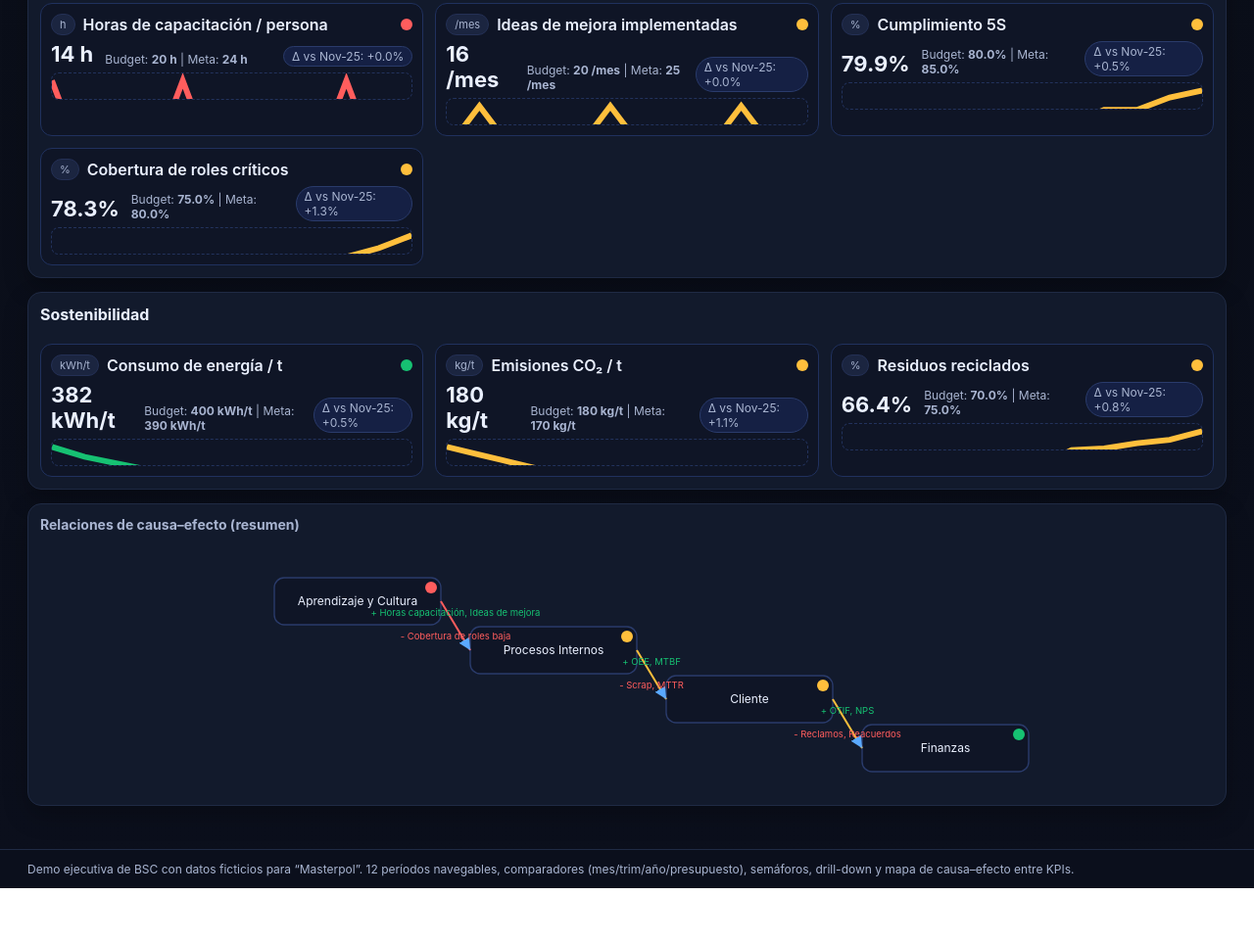
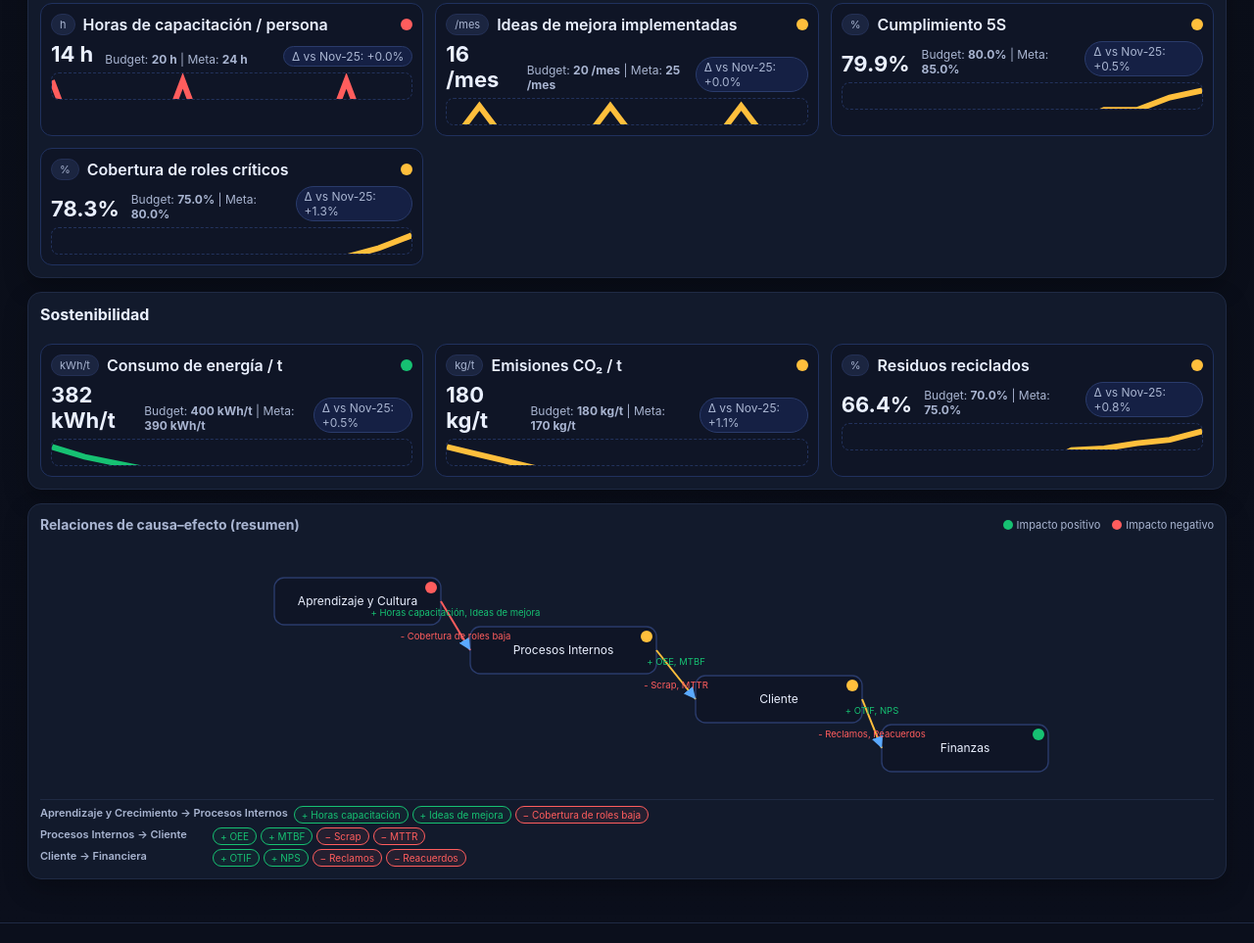
Before and after one commit to JORGELBURGOS/BSC-PTK, a plain HTML site: page index.html in a window 1280 px wide. Shown: the part 1279-2242 px from the top of the page at 98% size. Before the commit the page ends 2186 px from the top, so only its background shows below. Drawn offline with Linux system fonts and the light colour scheme.

Commit message:
5ta. CARGA

```diff
--- a/css/styles.css
+++ b/css/styles.css
@@ -319,8 +319,14 @@ th{
   box-shadow:var(--shadow);
   padding:12px;
 }
+.mapHeader{
+  display:flex;
+  justify-content:space-between;
+  align-items:center;
+  margin-bottom:6px;
+}
 .mapWrap h3{
-  margin:0 0 6px;
+  margin:0;
   font-size:14px;
   color:var(--muted);
 }
@@ -329,12 +335,73 @@ th{
   height:260px;
   display:block;
 }
+.legend{
+  display:flex;
+  gap:12px;
+  font-size:11px;
+  color:var(--muted);
+}
+.legItem{
+  display:flex;
+  align-items:center;
+  gap:4px;
+}
+.legDot{
+  width:10px;
+  height:10px;
+  border-radius:50%;
+}
+.legDot.pos{background:var(--good);}
+.legDot.neg{background:var(--bad);}
+.relList{
+  margin-top:6px;
+  border-top:1px solid var(--line);
+  padding-top:6px;
+  display:flex;
+  flex-direction:column;
+  gap:4px;
+  font-size:11px;
+}
+.relRow{
+  display:flex;
+  flex-wrap:wrap;
+  gap:6px;
+  align-items:flex-start;
+}
+.relTitle{
+  font-weight:600;
+  color:var(--muted);
+  min-width:170px;
+}
+.relChips{
+  display:flex;
+  flex-wrap:wrap;
+  gap:4px;
+}
+.chipPos,
+.chipNeg{
+  padding:2px 7px;
+  border-radius:999px;
+  font-size:10px;
+  border:1px solid;
+  white-space:nowrap;
+}
+.chipPos{
+  border-color:var(--good);
+  color:var(--good);
+  background:rgba(22,193,114,0.06);
+}
+.chipNeg{
+  border-color:var(--bad);
+  color:var(--bad);
+  background:rgba(255,93,93,0.08);
+}
 
 /* Footer */
 footer{
-  padding:12px clamp(12px,3vw,28px);
+  padding:10px clamp(12px,3vw,28px);
   color:var(--muted);
-  font-size:12px;
+  font-size:11px;
   border-top:1px solid var(--line);
   background:var(--panel);
   margin-top:16px;
--- a/index.html
+++ b/index.html
@@ -51,10 +51,17 @@
     <div class="grid"></div>
   </section>
 
-  <!-- Mapa causa-efecto -->
+  <!-- Mapa causa-efecto + lista de relaciones -->
   <div class="mapWrap">
-    <h3>Relaciones de causa–efecto (resumen)</h3>
+    <div class="mapHeader">
+      <h3>Relaciones de causa–efecto (resumen)</h3>
+      <div class="legend">
+        <span class="legItem"><span class="legDot pos"></span>Impacto positivo</span>
+        <span class="legItem"><span class="legDot neg"></span>Impacto negativo</span>
+      </div>
+    </div>
     <svg class="map" id="map" viewBox="0 0 800 260" aria-label="Mapa causa-efecto"></svg>
+    <div id="relList" class="relList"></div>
   </div>
 </main>
 
@@ -89,10 +96,7 @@
   </div>
 </div>
 
-<footer>
-  Demo ejecutiva de BSC con datos ficticios para “Masterpol”. 12 períodos navegables, comparadores (mes/trim/año/presupuesto),
-  semáforos, drill-down y mapa de causa–efecto entre KPIs.
-</footer>
+<footer></footer>
 
 <script src="js/app.js"></script>
 </body>
--- a/js/app.js
+++ b/js/app.js
@@ -75,12 +75,13 @@ function generaSerie(k){
   return arr;
 }
 
+/* Construye DATA principal */
 function buildData(){
   const grupos=[
     {code:"FIN",id:"fin",nombre:"Financiera"},
     {code:"CLI",id:"cli",nombre:"Cliente"},
-    {code:"PRO",id:"pro",nombre:"Procesos"},
-    {code:"APR",id:"apr",nombre:"Aprendizaje"},
+    {code:"PRO",id:"pro",nombre:"Procesos Internos"},
+    {code:"APR",id:"apr",nombre:"Aprendizaje y Crecimiento"},
     {code:"SUS",id:"sus",nombre:"Sostenibilidad"}
   ];
   const perspectivas=[];
@@ -152,7 +153,7 @@ const blocks={
   SUS:$("#sus .grid")
 };
 
-/* ======================= RENDER RESUMEN ======================= */
+/* ======================= RESUMEN POR PERSPECTIVA ======================= */
 DATA.periodosSelect.forEach(p=>{
   const opt=document.createElement("option");
   opt.value=p;
@@ -183,7 +184,7 @@ function renderSummary(periodo){
   });
 }
 
-/* ======================= RENDER BLOQUES ======================= */
+/* ======================= BLOQUES DE KPI ======================= */
 let currentCmp="mes";
 
 document.querySelectorAll("button.toggle").forEach(b=>{
@@ -419,6 +420,28 @@ function renderMonthTable(k){
 }
 
 /* ======================= MAPA CAUSA-EFECTO ENTRE KPIs ======================= */
+
+const REL_EDGES = [
+  {
+    from:"APR",
+    to:"PRO",
+    pos:["Horas capacitación","Ideas de mejora"],
+    neg:["Cobertura de roles baja"]
+  },
+  {
+    from:"PRO",
+    to:"CLI",
+    pos:["OEE","MTBF"],
+    neg:["Scrap","MTTR"]
+  },
+  {
+    from:"CLI",
+    to:"FIN",
+    pos:["OTIF","NPS"],
+    neg:["Reclamos","Reacuerdos"]
+  }
+];
+
 function drawMap(periodo){
   const svg=$("#map");
   svg.innerHTML="";
@@ -430,10 +453,15 @@ function drawMap(periodo){
 
   const nodes=[
     {id:"APR",x:40,y:40,w:170,h:48,t:"Aprendizaje y Cultura"},
-    {id:"PRO",x:240,y:90,w:170,h:48,t:"Procesos Internos"},
-    {id:"CLI",x:440,y:140,w:170,h:48,t:"Cliente"},
-    {id:"FIN",x:640,y:190,w:170,h:48,t:"Finanzas"}
+    {id:"PRO",x:240,y:90,w:190,h:48,t:"Procesos Internos"},
+    {id:"CLI",x:470,y:140,w:170,h:48,t:"Cliente"},
+    {id:"FIN",x:660,y:190,w:170,h:48,t:"Finanzas"}
   ];
+
+  const perspName = code => {
+    const p = DATA.perspectivas.find(pp=>pp.code===code);
+    return p ? p.nombre : code;
+  };
 
   function nstate(code){
     const p=DATA.perspectivas.find(pp=>pp.code===code);
@@ -461,7 +489,7 @@ function drawMap(periodo){
     text.setAttribute("x",n.x+n.w/2);
     text.setAttribute("y",n.y+n.h/2+4);
     text.setAttribute("text-anchor","middle");
-    text.setAttribute("fill","var(--ink)");
+    text.setAttribute("fill","#eaf0ff");
     text.setAttribute("font-size","12");
     text.textContent=n.t;
     g.appendChild(text);
@@ -533,34 +561,31 @@ function drawMap(periodo){
   rect(nodes[2],sCLI);
   rect(nodes[3],sFIN);
 
-  const edges=[
-    {
-      from:"APR",
-      to:"PRO",
-      pos:["Horas capacitación","Ideas de mejora"],
-      neg:["Cobertura de roles baja"]
-    },
-    {
-      from:"PRO",
-      to:"CLI",
-      pos:["OEE","MTBF"],
-      neg:["Scrap","MTTR"]
-    },
-    {
-      from:"CLI",
-      to:"FIN",
-      pos:["OTIF","NPS"],
-      neg:["Reclamos","Reacuerdos"]
-    }
-  ];
-
   const nodeById=id=>nodes.find(n=>n.id===id);
 
-  edges.forEach(e=>{
+  REL_EDGES.forEach(e=>{
     const from=nodeById(e.from);
     const to=nodeById(e.to);
     const cls = e.from==="APR"?sAPR:(e.from==="PRO"?sPRO:sCLI);
     arrow(from,to,cls,e);
+  });
+
+  /* Lista textual de relaciones bajo el mapa */
+  const relList = $("#relList");
+  relList.innerHTML="";
+  REL_EDGES.forEach(e=>{
+    const row=document.createElement("div");
+    row.className="relRow";
+    const fromName = perspName(e.from);
+    const toName = perspName(e.to);
+    row.innerHTML = `
+      <div class="relTitle">${fromName} → ${toName}</div>
+      <div class="relChips">
+        ${e.pos.map(x=>`<span class="chipPos">+ ${x}</span>`).join("")}
+        ${e.neg.map(x=>`<span class="chipNeg">− ${x}</span>`).join("")}
+      </div>
+    `;
+    relList.appendChild(row);
   });
 }
 
```
